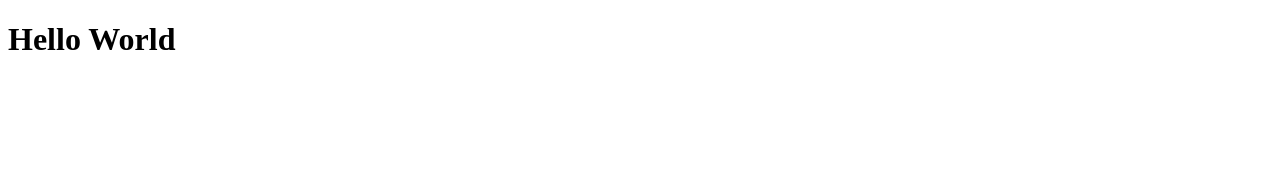
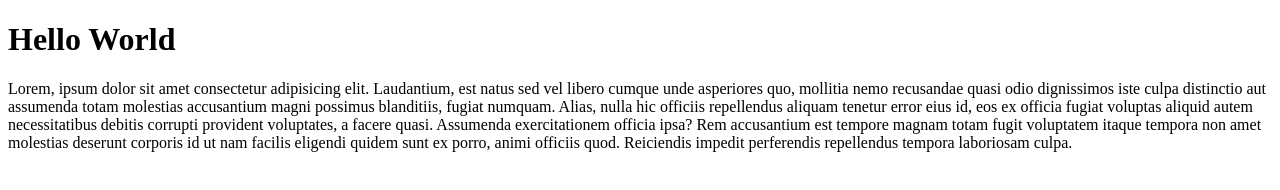
Before and after one commit to eido78/eido-git-test, a plain HTML site: page index.html in a window 1280 px wide. Drawn offline with Linux system fonts and the light colour scheme.

Commit message:
revisi index.html

```diff
--- a/index.html
+++ b/index.html
@@ -8,5 +8,6 @@
 </head>
 <body>
     <h1>Hello World</h1>
+    <p>Lorem, ipsum dolor sit amet consectetur adipisicing elit. Laudantium, est natus sed vel libero cumque unde asperiores quo, mollitia nemo recusandae quasi odio dignissimos iste culpa distinctio aut assumenda totam molestias accusantium magni possimus blanditiis, fugiat numquam. Alias, nulla hic officiis repellendus aliquam tenetur error eius id, eos ex officia fugiat voluptas aliquid autem necessitatibus debitis corrupti provident voluptates, a facere quasi. Assumenda exercitationem officia ipsa? Rem accusantium est tempore magnam totam fugit voluptatem itaque tempora non amet molestias deserunt corporis id ut nam facilis eligendi quidem sunt ex porro, animi officiis quod. Reiciendis impedit perferendis repellendus tempora laboriosam culpa.</p>
 </body>
 </html>
```
Also changed, not shown: 1 other file.
